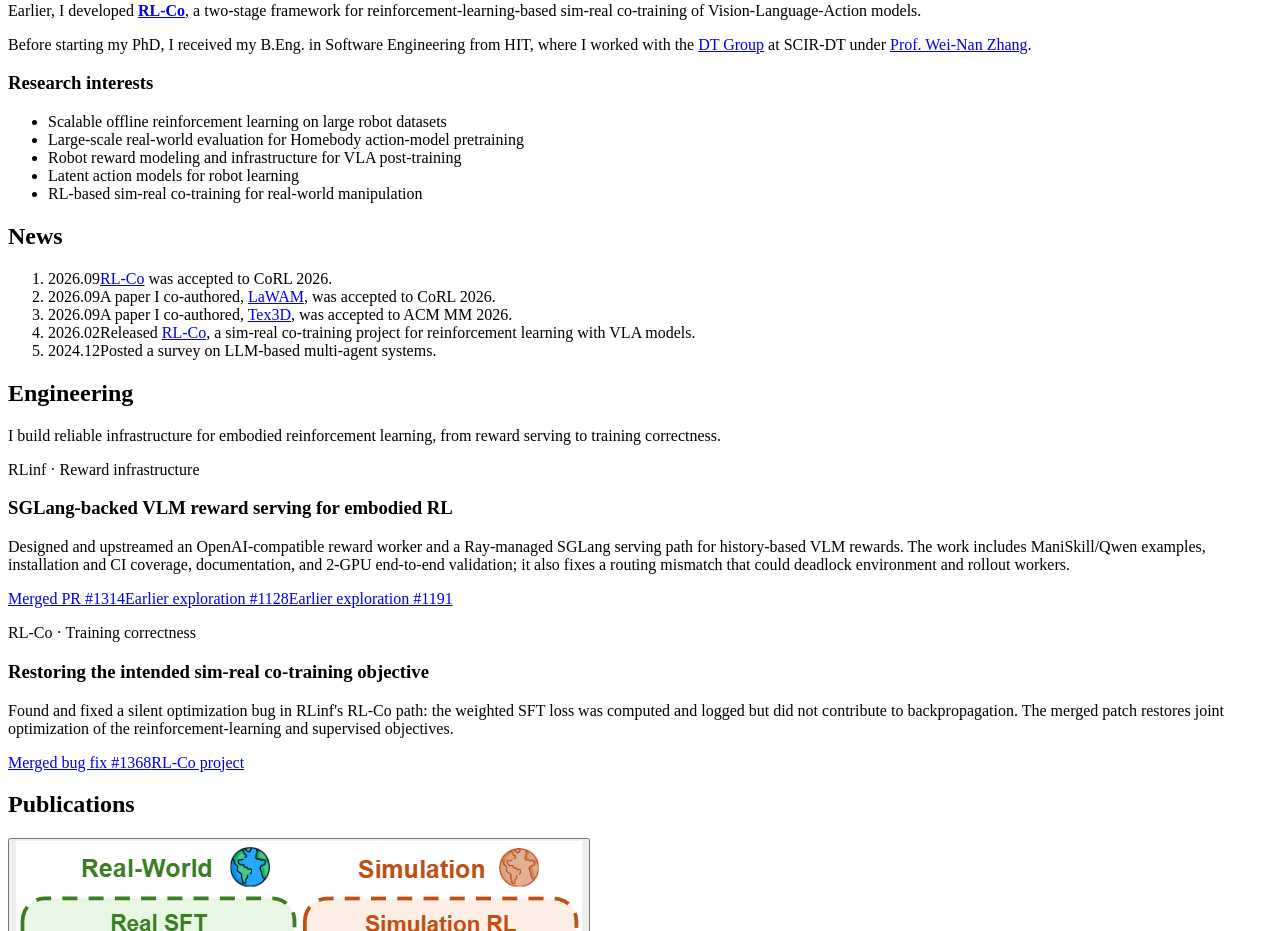
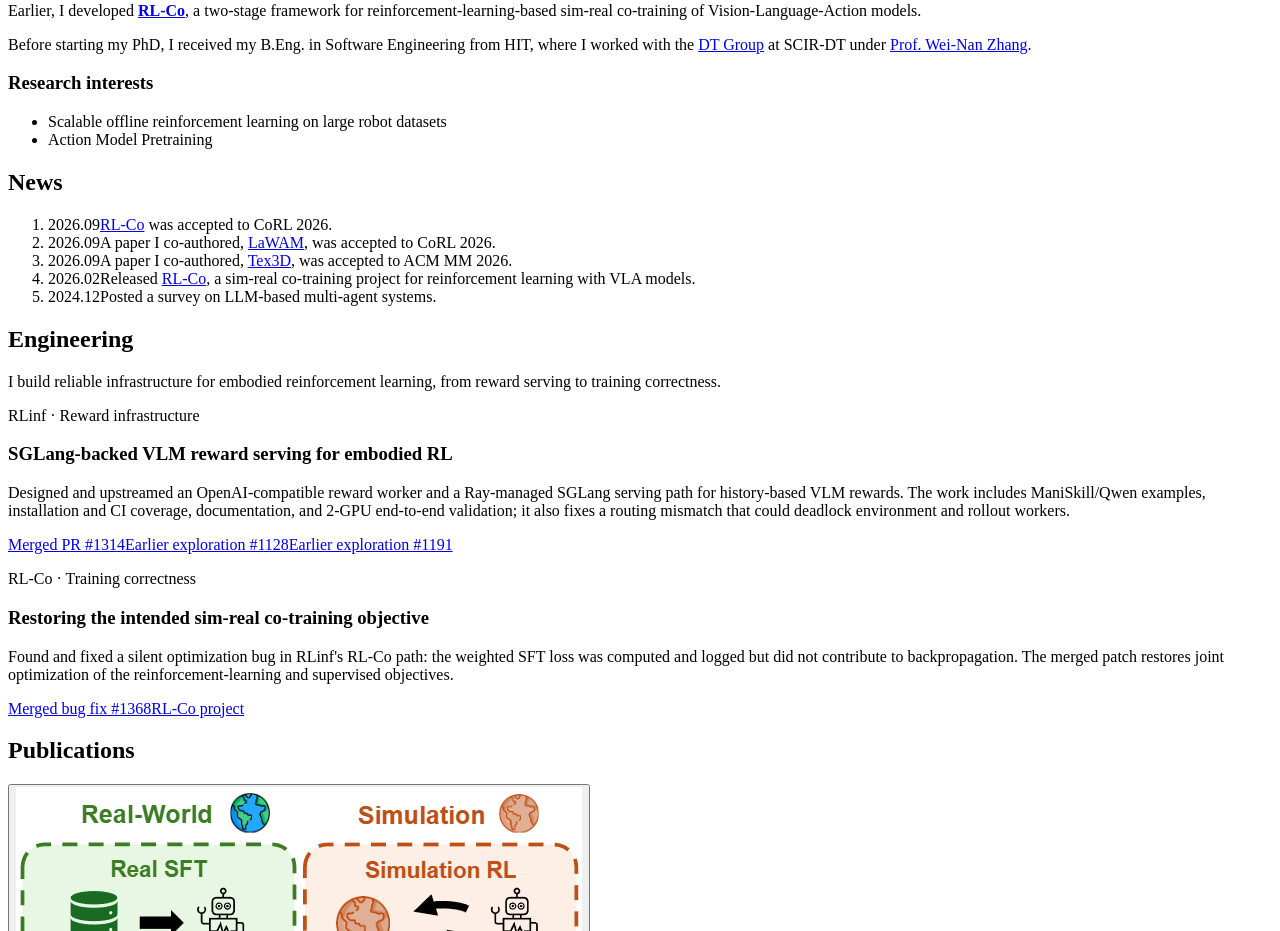
Before and after one commit to bianhua-12/bianhua-12.github.io, a React (Vite) app: page / in a window 1280 px wide. Shown: the part 1760-2691 px from the top of the page. Built offline with nearby package versions, Linux system fonts and the light colour scheme; the HTML template or start-up script is replaced by a standard one.

Commit message:
Keep two research interests

```diff
--- a/src/content.ts
+++ b/src/content.ts
@@ -104,10 +104,7 @@ export const aboutParagraphs: TextSegment[][] = [
 
 export const researchInterests = [
   "Scalable offline reinforcement learning on large robot datasets",
-  "Large-scale real-world evaluation for Homebody action-model pretraining",
-  "Robot reward modeling and infrastructure for VLA post-training",
-  "Latent action models for robot learning",
-  "RL-based sim-real co-training for real-world manipulation",
+  "Action Model Pretraining",
 ];
 
 export const newsItems: NewsItem[] = [
```
